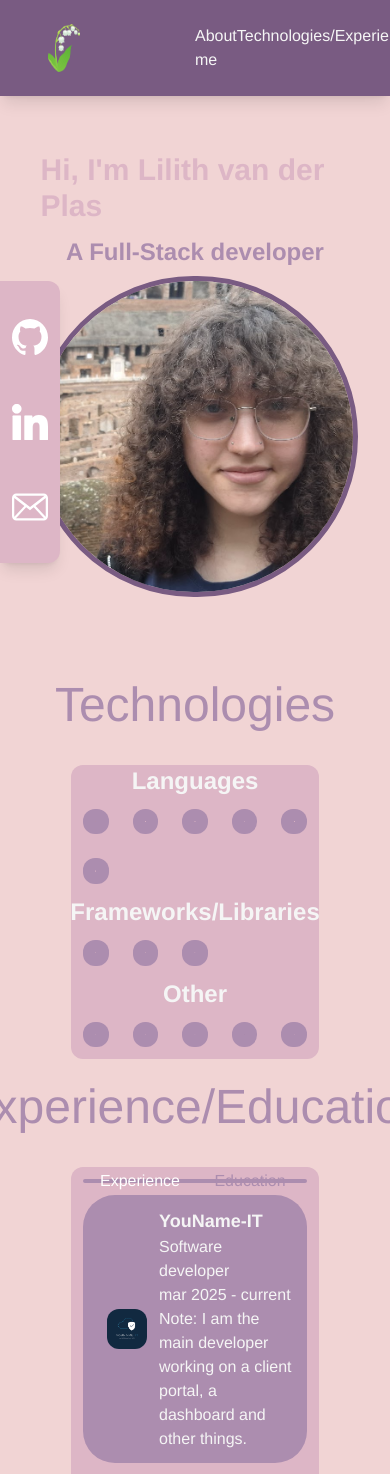
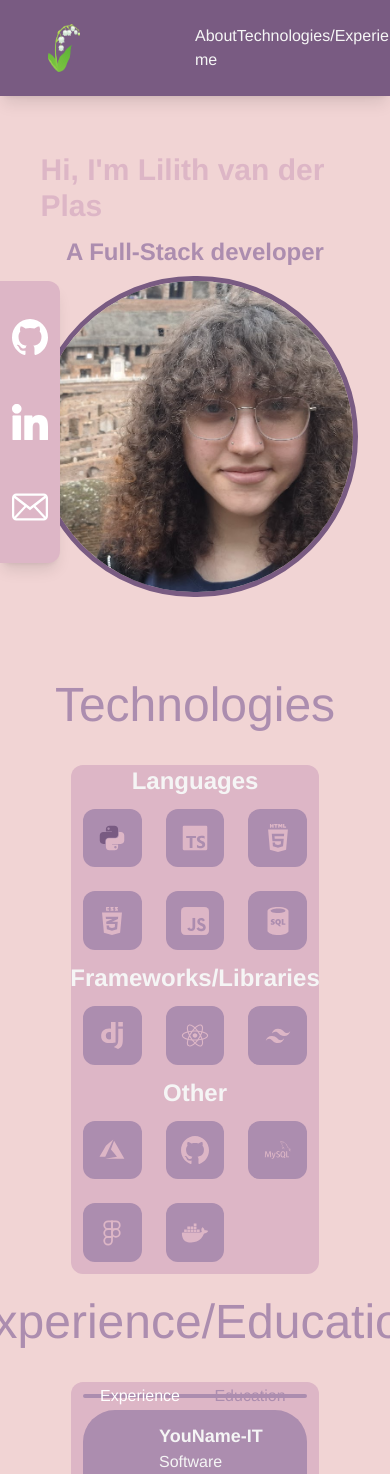
Before and after one commit to Lily-ofthevalley/Lily-ofthevalley.github.io, a React (Vite) app: page / in a window 390 px wide. Shown: the top 1474 px of the page. Built offline with nearby package versions, Linux system fonts and the light colour scheme.

Commit message:
technologies responsive

```diff
--- a/src/layouts/Technologies.tsx
+++ b/src/layouts/Technologies.tsx
@@ -21,7 +21,7 @@ const Technologies = () => {
       <div className="flex flex-col justify-center items-center w-full mt-9">
         <div className="w-4/5 h-full rounded-xl bg-[#DDB6C6] flex flex-col items-center">
           <h2 className="font-bold text-2xl">Languages</h2>
-          <div className="w-full grid grid-cols-5">
+          <div className="w-full grid grid-cols-3 md:grid-cols-5">
             <Card image={python} text="Python" />
             <Card image={typescript} text="Typescript" />
             <Card image={html} text="Html" />
@@ -30,13 +30,13 @@ const Technologies = () => {
             <Card image={sql} text="Sql" />
           </div>
           <h2 className="font-bold text-2xl">Frameworks/Libraries</h2>
-          <div className="w-full grid grid-cols-5">
+          <div className="w-full grid grid-cols-3 md:grid-cols-5">
             <Card image={django} text="Django" />
             <Card image={react} text="React" />
             <Card image={tailwind} text="Tailwindcss" />
           </div>
           <h2 className="font-bold text-2xl">Other</h2>
-          <div className="w-full grid grid-cols-5">
+          <div className="w-full grid grid-cols-3 md:grid-cols-5">
             <Card image={azure} text="Microsoft Azure" />
             <Card image={github} text="Github" />
             <Card image={mysql} text="MySQL" />
```
